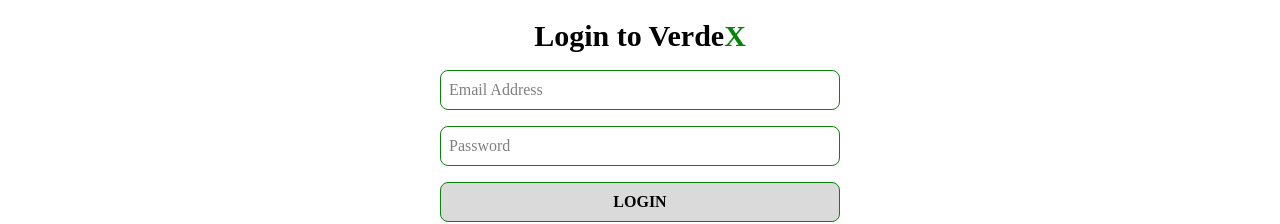
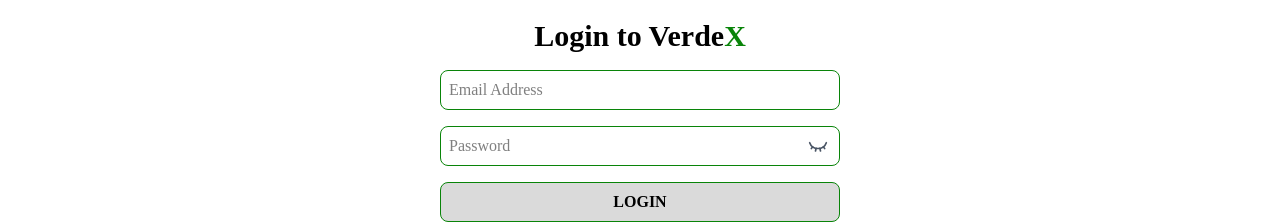
Before and after one commit to Hema-Nath-Reddy/Mini-Project-verdeX, a React (Vite) app in the folder client/: page /login in a window 1280 px wide. Shown: the part 180-404 px from the top of the page. Built offline with nearby package versions, Linux system fonts and the light colour scheme.

Commit message:
login page minor bug updated

```diff
--- a/client/src/App.jsx
+++ b/client/src/App.jsx
@@ -4,6 +4,7 @@
 import MarketPlace from "./pages/MarketPlace";
 import Login from "./pages/Login";
 import { createBrowserRouter, RouterProvider } from "react-router-dom";
+import AboutUs from "./pages/AboutUs";
 
 function App() {
   const routes = [
@@ -24,6 +25,10 @@
           path: "/login",
           element: <Login />,
         },
+        {
+          path: "/aboutus",
+          element: <AboutUs />,
+        },
       ],
     },
   ];
--- a/client/src/index.css
+++ b/client/src/index.css
@@ -42,11 +42,12 @@
 }
 .cards{
   border: 0.4vh solid #098409;
-  background-color: transparent;
+  background-color: white;
   transition: 0.7s cubic-bezier(0.075, 0.82, 0.165, 1);
 }
 .cards:hover{
   box-shadow: 0 0 2vh gray;
+  background-color: #a7f7a7bb;
   transform: scale(1.05);
 }
 .cards:hover img{
--- /dev/null
+++ b/client/src/pages/AboutUs.jsx
@@ -0,0 +1,9 @@
+import React from 'react'
+
+const AboutUs = () => {
+  return (
+    <div>THis is about page</div>
+  )
+}
+
+export default AboutUs
--- a/client/src/pages/Home.jsx
+++ b/client/src/pages/Home.jsx
@@ -3,6 +3,7 @@
 import time from "../assets/time.svg";
 import tick from "../assets/tick.svg";
 import graph from "../assets/graph.svg";
+
 
 const Home = () => {
   return (
--- a/client/src/pages/Login.jsx
+++ b/client/src/pages/Login.jsx
@@ -1,73 +1,92 @@
-import React from "react";
-import { useState } from "react";
+import React, { useState } from "react";
+import { EyeClosed, Eye } from "lucide-react";
 
 const Login = () => {
   const [isSignup, setIsSignup] = useState(false);
+  const [isPasswordVisible, setIsPasswordVisible] = useState(false);
+
   return (
     <div className="flex flex-col items-center justify-center mt-15">
-      {isSignup ? (
       <div className="w-250 h-100 flex flex-col items-center justify-center">
         <p className="text-3xl font-bold">
+          {isSignup ? (
+            <>
               Sign Up to Verde<span className="text-[#098409]">X</span>
+            </>
+          ) : (
+            <>
+              Login to Verde<span className="text-[#098409]">X</span>
+            </>
+          )}
         </p>
+
+        {isSignup && (
+          <>
             <input
               type="text"
               placeholder="Full Name"
               className="w-100 h-10 mt-4 border border-[#098409] rounded-lg p-2"
             />
             <input
+              type="number"
+              placeholder="Phone Number"
+              className="w-100 h-10 mt-4 border border-[#098409] rounded-lg p-2"
+            />
+          </>
+        )}
+
+        <input
           type="email"
           placeholder="Email Address"
           className="w-100 h-10 mt-4 border border-[#098409] rounded-lg p-2"
         />
+        <div className="relative w-100 mt-4">
           <input
-            type="password"
+            type={isPasswordVisible ? "text" : "password"}
             placeholder="Password"
-            className="w-100 h-10 mt-4 border border-[#098409] rounded-lg p-2"
+            className="w-full h-10 border border-[#098409] rounded-lg p-2 pr-10" // padding-right to avoid overlap of icon
           />
-          <button className="w-100 h-10 mt-4 bg-[#00000025] border-1 border-[#098409] text-black hover:bg-[#a7f7a7bb] hover rounded-lg hover:text-[#098409] font-bold cursor-pointer transition-all duration-300">
-            SIGN UP
+          {!isPasswordVisible ? (
+            <EyeClosed
+              onClick={() => setIsPasswordVisible(!isPasswordVisible)}
+              className="w-5 h-5 absolute right-3 top-1/2 transform -translate-y-1/2 cursor-pointer text-gray-600"
+            />
+          ) : (
+            <Eye
+              onClick={() => setIsPasswordVisible(!isPasswordVisible)}
+              className="w-5 h-5 absolute right-3 top-1/2 transform -translate-y-1/2 cursor-pointer text-gray-600"
+            />
+          )}
+        </div>
+
+        <button className="w-100 h-10 mt-4 bg-[#00000025] border border-[#098409] text-black hover:bg-[#a7f7a7bb] rounded-lg hover:text-[#098409] font-bold cursor-pointer transition-all duration-300">
+          {isSignup ? "SIGN UP" : "LOGIN"}
         </button>
+
         <p className="mt-4">
+          {isSignup ? (
+            <>
               Already have an account?{" "}
               <span
-              className="cursor-pointer font-semibold text-[#098409] hover:text-black transition-all-duration-300"
-              onClick={() => setIsSignup(!isSignup)}
+                className="cursor-pointer font-semibold text-[#098409] hover:text-black transition-all duration-300"
+                onClick={() => setIsSignup(false)}
               >
                 Login
               </span>
-          </p>
-        </div>
+            </>
           ) : (
-        <div className="w-250 h-100 flex flex-col items-center justify-center">
-          <p className="text-3xl font-bold">
-            Login to Verde<span className="text-[#098409]">X</span>
-          </p>
-          <input
-            type="text"
-            placeholder="Email Address"
-            className="w-100 h-10 mt-4 border border-[#098409] rounded-lg p-2"
-          />
-          <input
-            type="password"
-            placeholder="Password"
-            className="w-100 h-10 mt-4 border border-[#098409] rounded-lg p-2"
-          />
-          <button className="w-100 h-10 mt-4 bg-[#00000025] border-1 border-[#098409] text-black hover:bg-[#a7f7a7bb] hover rounded-lg hover:text-[#098409] font-bold cursor-pointer transition-all duration-300">
-            {" "}
-            LOGIN
-          </button>
-          <p className="mt-4">
+            <>
               Don't have an account?{" "}
               <span
-              className="cursor-pointer font-semibold text-[#098409] hover:text-black transition-all-duration-300"
-              onClick={() => setIsSignup(!isSignup)}
+                className="cursor-pointer font-semibold text-[#098409] hover:text-black transition-all duration-300"
+                onClick={() => setIsSignup(true)}
               >
                 Sign Up
               </span>
+            </>
+          )}
         </p>
       </div>
-      )}
     </div>
   );
 };
```
Lines whose indentation alone changed are shown as unchanged.
